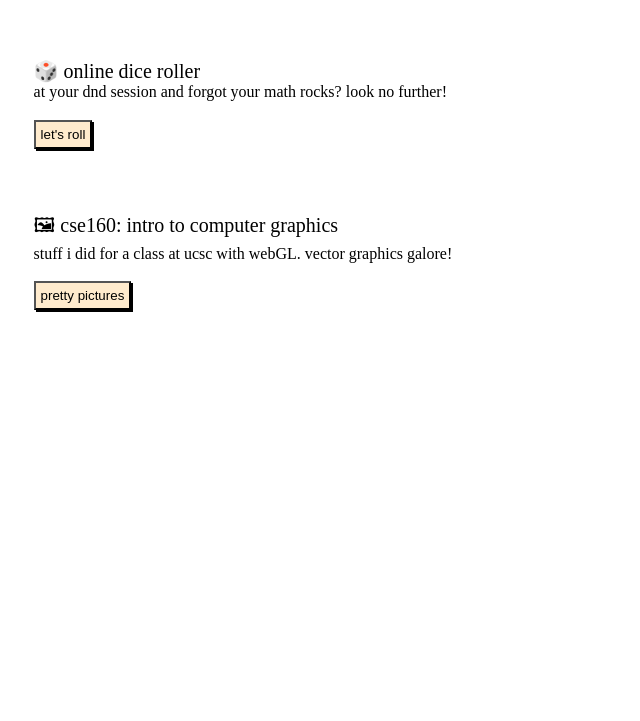
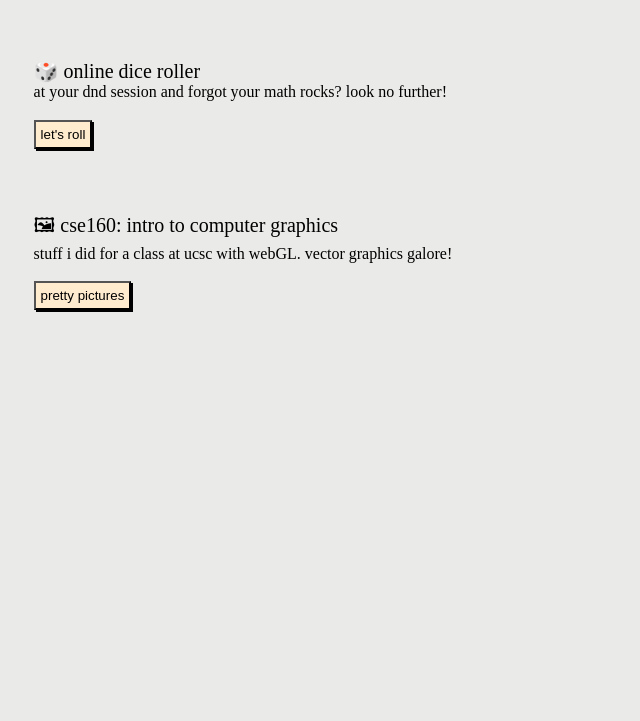
Before and after one commit to HeyItsBlinded/personal-website, a plain HTML site: page index.html in a window 1280 px wide. Shown: the part 79-800 px from the top of the page, without its empty margins (0-640 px from the left). Drawn offline with Linux system fonts and the light colour scheme.

Commit message:
background offwhite

```diff
--- a/indexStyle.css
+++ b/indexStyle.css
@@ -1,5 +1,6 @@
 body {
     padding-left: 2%;
+    background-color: rgb(234, 234, 232);
 }
 
 label {
```
